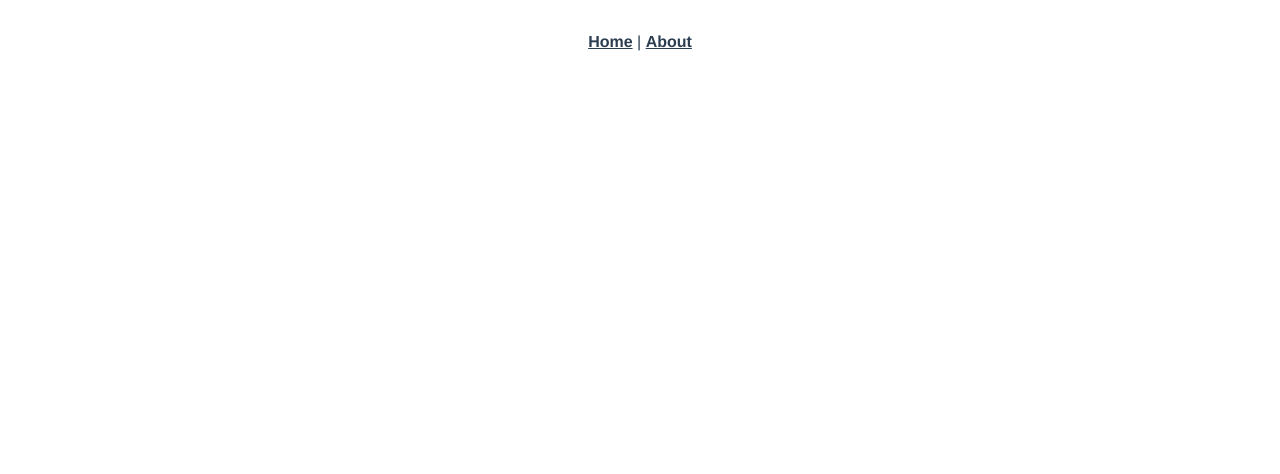
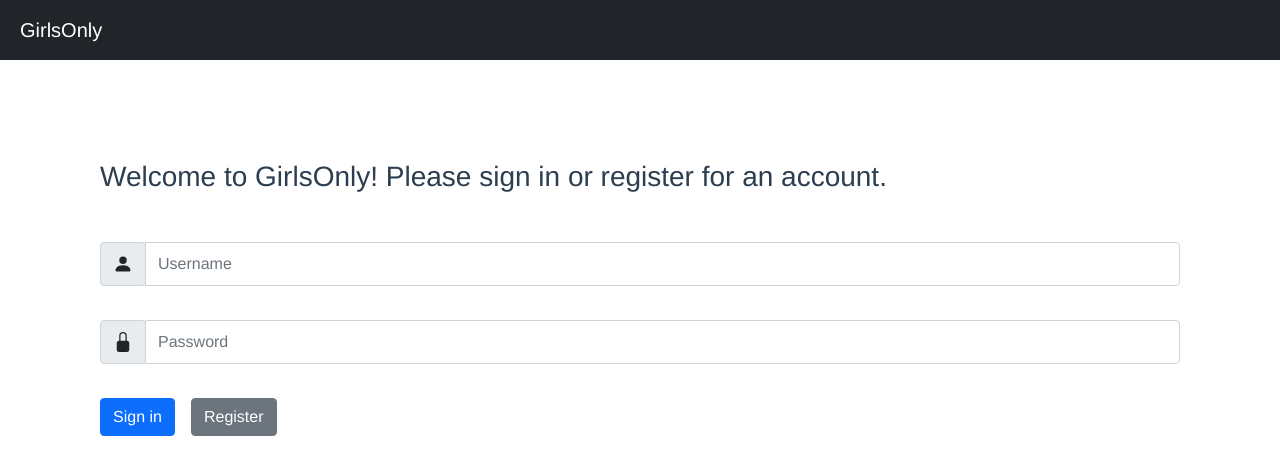
Before and after one commit to kaseykwok/INSPIRE2022-SocialMediaPlatform, a Vue app in the folder frontend/: page /login in a window 1280 px wide. Shown: the top 474 px of the page. Built offline with nearby package versions, Linux system fonts and the light colour scheme.

Commit message:
Login page UI

```diff
--- a/frontend/src/App.vue
+++ b/frontend/src/App.vue
@@ -1,10 +1,13 @@
 <template>
   <div id="app">
-    <div id="nav">
+    <!-- <div id="nav">
       <router-link to="/">Home</router-link> |
       <router-link to="/about">About</router-link>
-    </div>
-    <router-view/>
+    </div> -->
+    <b-navbar type="dark" variant="dark" id="nav">
+      <b-navbar-brand>GirlsOnly</b-navbar-brand>
+    </b-navbar>
+    <router-view id="router-app"/>
   </div>
 </template>
 
@@ -13,20 +16,16 @@
   font-family: Avenir, Helvetica, Arial, sans-serif;
   -webkit-font-smoothing: antialiased;
   -moz-osx-font-smoothing: grayscale;
-  text-align: center;
+  text-align: left;
   color: #2c3e50;
 }
 
 #nav {
-  padding: 30px;
+  padding: 10px 20px 10px 20px;
 }
 
-#nav a {
-  font-weight: bold;
-  color: #2c3e50;
+#router-app {
+  padding: 100px;
 }
 
-#nav a.router-link-exact-active {
-  color: #42b983;
-}
 </style>
--- a/frontend/src/router/index.js
+++ b/frontend/src/router/index.js
@@ -1,6 +1,7 @@
 import Vue from 'vue'
 import VueRouter from 'vue-router'
 import Home from '../views/Home.vue'
+import Login from '../views/Login.vue'
 
 Vue.use(VueRouter)
 
@@ -17,6 +18,11 @@ const routes = [
     // this generates a separate chunk (about.[hash].js) for this route
     // which is lazy-loaded when the route is visited.
     component: () => import(/* webpackChunkName: "about" */ '../views/About.vue')
+  },
+  {
+    path: '/login',
+    name: 'Login',
+    component: Login
   }
 ]
 
--- /dev/null
+++ b/frontend/src/views/Login.vue
@@ -0,0 +1,56 @@
+<template>
+  <div class="login-page">
+    <h3>Welcome to GirlsOnly! Please sign in or register for an account.</h3>
+    <b-form @submit.prevent="loginSubmit">
+      <b-input-group class="my-5" style="height:30px">
+        <b-input-group-prepend is-text>
+          <b-icon icon="person-fill" style="height:30px"></b-icon>
+        </b-input-group-prepend>
+        <b-form-input
+          type="text"
+          required
+          placeholder="Username"
+          v-model="username"
+        ></b-form-input>
+      </b-input-group>
+      <b-input-group class="my-5" style="height:30px">
+        <b-input-group-prepend is-text>
+          <b-icon icon="lock-fill" style="height:30px"></b-icon>
+        </b-input-group-prepend>
+        <b-form-input
+          type="password"
+          required
+          placeholder="Password"
+          v-model="password"
+        >
+        </b-form-input>
+      </b-input-group>
+      <b-button type="submit" variant="primary">Sign in</b-button>
+      <b-button variant="secondary" class="mx-3">Register</b-button>
+    </b-form>
+  </div>
+</template>
+
+<script>
+// @ is an alias to /src
+// import HelloWorld from '@/components/HelloWorld.vue'
+
+export default {
+  name: 'Login',
+  components: {
+    // HelloWorld
+  },
+  data() {
+    return {
+      username: '',
+      password: ''
+    }
+  },
+  methods: {
+    loginSubmit(e) {
+      console.log(this.username)
+      console.log(this.password)
+    },
+  }
+}
+</script>
```
